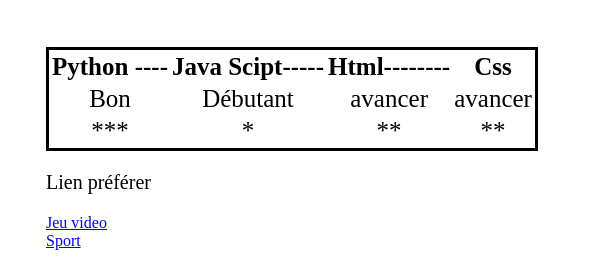
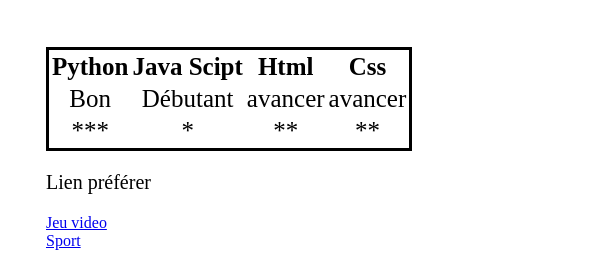
Before and after one commit to JoshyStP/JoshyStP.github.io, a plain HTML site: page index.html in a window 1280 px wide. Shown: the part 306-574 px from the top of the page, 493-1086 px from the left. Drawn offline with Linux system fonts and the light colour scheme.

Commit message:
Update index.html

```diff
--- a/index.html
+++ b/index.html
@@ -19,9 +19,9 @@
     <!-- Liste de langue de code que je conais -->
     <table id="langue-code">
     <tr>
-      <th>Python ----</th>
-      <th>Java Scipt-----</th>
-      <th>Html--------</th>
+      <th>Python</th>
+      <th>Java Scipt</th>
+      <th>Html</th>
       <th>Css</th>
     </tr>
     <tr>
```
